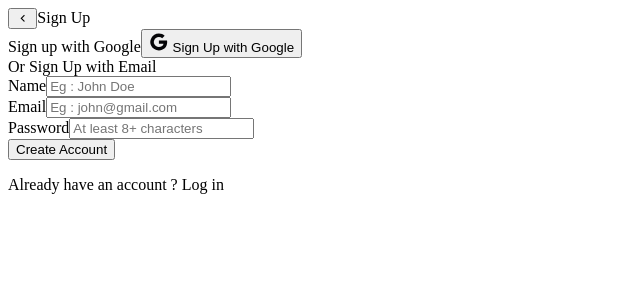
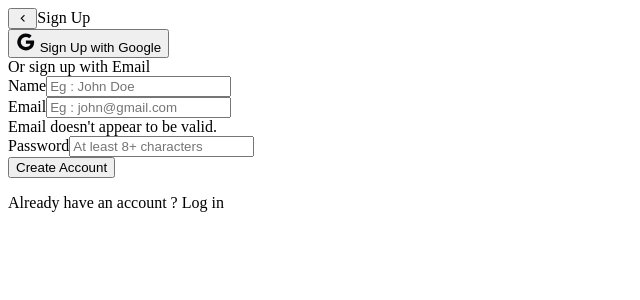
Before and after one commit to muhammadsemeer/soorya-reading-day, a React app: page / in a window 1280 px wide. Shown: the top 300 px of the page, without its empty margins (0-640 px from the left). Built offline with nearby package versions, Linux system fonts and the light colour scheme; a web font is replaced by a local one.

Commit message:
Signup page validation

```diff
--- a/src/components/SignUp/SignUp.jsx
+++ b/src/components/SignUp/SignUp.jsx
@@ -1,6 +1,12 @@
-import React from "react";
+import React, { useState } from "react";
 
 export default function SignUp() {
+
+    const [name,setName] = useState("")
+    const [email,setEmail] = useState("")
+    const [password,setPassword] = useState("")
+    const [err,setErr] = useState("email")
+
   return (
     <div className="bg-white w-full min-h-screen text-dark px-8 font-Mulish">
       <div className="w-full flex items-center justify-start py-8">
@@ -9,10 +15,7 @@ export default function SignUp() {
         </button>
         <span className="pl-5 text-2xl font-extrabold">Sign Up</span>
       </div>
-      <div className="w-full">
-        <span className="text-xs inline-block mb-5 text-gray-700">
-          Sign up with Google
-        </span>
+      <div className="w-full mt-5">
         <button className="pointer hover:shadow-md transition transition-duration-300 border rounded-lg h-12 bg-white border-dark w-full py-2 flex items-center justify-center outline-none  text-sm border-opacity-10">
           <svg
             className="mr-3"
@@ -49,11 +52,11 @@ export default function SignUp() {
           Sign Up with Google
         </button>
       </div>
-      <span className="text-xs inline-block mt-5 text-gray-700">
-          Or Sign Up with Email
-        </span>
-      <form action="" className="w-full mt-2" autoComplete={"off"}>
-        <div className="input-group flex items-start justify-center flex-col my-3 ">
+      <span className="text-xs inline-block mt-6 mb-5 text-gray-700">
+        Or sign up with Email
+      </span>
+      <form action="" className="w-full" autoComplete={"off"}>
+        <div className="input-group flex items-start justify-center flex-col mt-3 ">
           <label htmlFor="name" className="text-sm">
             Name
           </label>
@@ -62,10 +65,12 @@ export default function SignUp() {
             name="name"
             id="name"
             placeholder="Eg : John Doe"
-            className="p-3 mt-2 border rounded-lg h-12 bg-white border-dark w-full py-2 flex items-center justify-center outline-none  text-sm border-opacity-10 focus:border-opacity-100 placeholder-dark placeholder-opacity-50 transition transition-duration-600  "
+            className={`${err==="name"?"border-red-500 border-opacity-100":"border-dark border-opacity-10"}  p-3 mt-2 border rounded-lg h-12 bg-white  w-full py-2 flex items-center justify-center outline-none  text-sm focus:border-opacity-100 placeholder-dark placeholder-opacity-50 transition transition-duration-600  `}
           />
         </div>
-        <div className="input-group flex items-start justify-center flex-col my-3 ">
+        <span className="text-xs text-red-500 mb-3">{err==="name"?"Name must contain at least 3 characters.":null}</span>
+
+        <div className="input-group flex items-start justify-center flex-col mt-3 ">
           <label htmlFor="email" className="text-sm">
             Email
           </label>
@@ -74,10 +79,11 @@ export default function SignUp() {
             name="email"
             id="email"
             placeholder="Eg : john@gmail.com"
-            className="p-3 mt-2 border rounded-lg h-12 bg-white border-dark w-full py-2 flex items-center justify-center outline-none  text-sm border-opacity-10 focus:border-opacity-100 placeholder-dark placeholder-opacity-50 transition transition-duration-600  "
+            className={`${err==="email"?"border-red-500 border-opacity-100":"border-dark border-opacity-10"}  p-3 mt-2 border rounded-lg h-12 bg-white  w-full py-2 flex items-center justify-center outline-none  text-sm focus:border-opacity-100 placeholder-dark placeholder-opacity-50 transition transition-duration-600  `}
           />
         </div>
-        <div className="input-group flex items-start justify-center flex-col my-3 ">
+        <span className="text-xs text-red-500 mb-3">{err==="email"?"Email doesn't appear to be valid.":null}</span>
+        <div className="input-group flex items-start justify-center flex-col mt-3 ">
           <label htmlFor="password" className="text-sm">
             Password
           </label>
@@ -86,9 +92,11 @@ export default function SignUp() {
             name="password"
             id="password"
             placeholder="At least 8+ characters"
-            className="p-3 mt-2 border rounded-lg h-12 bg-white border-dark w-full py-2 flex items-center justify-center outline-none  text-sm border-opacity-10 focus:border-opacity-100 placeholder-dark placeholder-opacity-50 transition transition-duration-600  "
+            className={`${err==="password"?"border-red-500 border-opacity-100":"border-dark border-opacity-10"}  p-3 mt-2 border rounded-lg h-12 bg-white  w-full py-2 flex items-center justify-center outline-none  text-sm focus:border-opacity-100 placeholder-dark placeholder-opacity-50 transition transition-duration-600  `}
           />
         </div>
+        <span className="text-xs text-red-500 mb-3">{err==="password"?"Password must contain at least 8 characters.":null}</span>
+
       </form>
       <div className="w-full my-8 flex items-center justify-center ">
         <button
```
